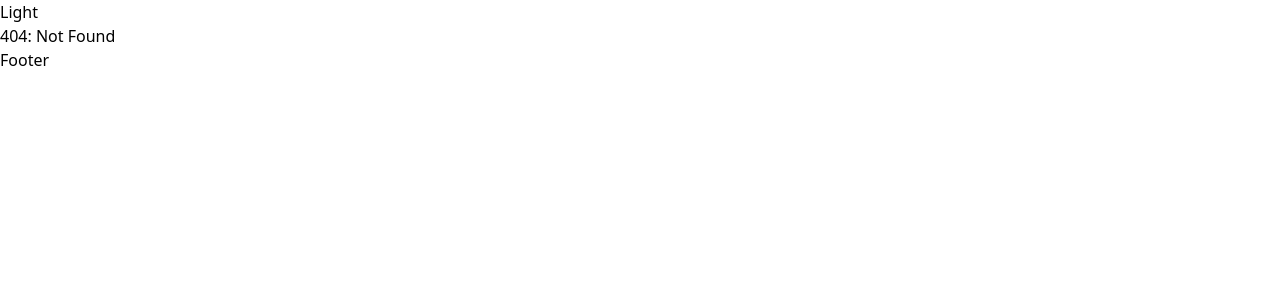
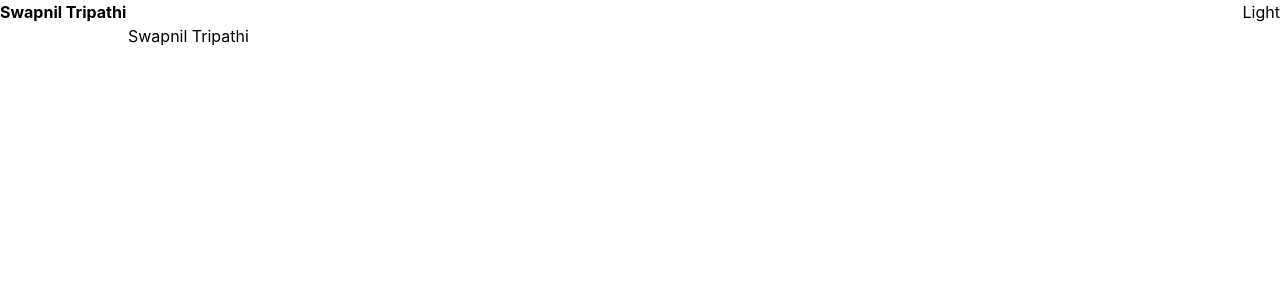
Before and after one commit to swaptr/swaptr.github.io, a SvelteKit app: page / in a window 1280 px wide. Before the commit this address had no page. Shown: the top 300 px of the page. Built offline with nearby package versions, Linux system fonts and the light colour scheme.

Commit message:
fix styling

```diff
--- a/src/app.css
+++ b/src/app.css
@@ -1,3 +1,48 @@
-@import 'tailwindcss/base';
-@import 'tailwindcss/components';
-@import 'tailwindcss/utilities'
+@tailwind base;
+@tailwind components;
+@tailwind utilities;
+
+:root {
+  color-scheme: dark;
+
+  --background: 0, 0%, 0%;
+  --foreground: 0, 0%, 100%;
+  --muted: 210 10% 50%;
+}
+
+[color-scheme='dark'] {
+  color-scheme: dark;
+
+  --background: 0, 0%, 0%;
+  --foreground: 0, 0%, 100%;
+  --muted: 210 10% 50%;
+}
+
+@media (prefers-color-scheme: light) {
+  :root {
+    color-scheme: light;
+
+    --background: 0, 0%, 100%;
+    --foreground: 0, 0%, 0%;
+    --muted: 210 10% 50%;
+  }
+}
+
+[color-scheme='light'] {
+  color-scheme: light;
+
+  --background: 0, 0%, 100%;
+  --foreground: 0, 0%, 0%;
+  --muted: 210 10% 50%;
+}
+
+
+@layer base {
+  * {
+    @apply font-sans;
+  }
+
+  body {
+    @apply antialiased bg-background text-foreground;
+  }
+}
--- a/src/lib/components/footer.svelte
+++ /dev/null
@@ -1 +0,0 @@
-<div>Footer</div>
--- a/src/lib/components/header.svelte
+++ b/src/lib/components/header.svelte
@@ -2,6 +2,7 @@
 	import Toggle from './toggle.svelte';
 </script>
 
-<div>
+<div class="flex justify-between">
+	<a href="/" class="font-bold">Swapnil Tripathi</a>
 	<Toggle />
 </div>
--- a/src/mdsvex.svelte
+++ b/src/mdsvex.svelte
@@ -1,10 +1,10 @@
 <script lang="ts" module>
-	import { img } from '$lib/components/default'
-	export { img }
+	import { img } from '$lib/components/default';
+	export { img };
 </script>
 
 <script lang="ts">
-	let props = $props()
+	let props = $props();
 </script>
 
 {@render props.children?.()}
--- a/src/routes/+layout.svelte
+++ b/src/routes/+layout.svelte
@@ -1,14 +1,14 @@
 <script lang="ts">
-	import Footer from '$lib/components/footer.svelte';
 	import Header from '$lib/components/header.svelte';
 	import '../app.css';
 	let { children } = $props();
 </script>
 
-<div class="">
+<div class="flex min-h-screen flex-col">
 	<Header />
-	<main>
-		{@render children?.()}
+	<main class="flex flex-1 justify-center">
+		<div class="w-full max-w-5xl">
+			{@render children?.()}
+		</div>
 	</main>
-	<Footer />
 </div>
--- /dev/null
+++ b/src/routes/+page.svelte
@@ -0,0 +1 @@
+Swapnil Tripathi
--- a/src/routes/b/+page.svelte
+++ b/src/routes/b/+page.svelte
@@ -13,9 +13,10 @@
 	<ul class="posts">
 		{#each data.posts as post}
 			<li class="post">
-				<a href={`/b/${post.slug}`} class="title">{post.title}</a>
-				<p class="date">{formatDate(post.date)}</p>
-				<p class="description">{post.description}</p>
+				<a href={`/b/${post.slug}`} class="flex flex-row items-center justify-between">
+					<p class="text-lg font-bold">{post.title}</p>
+					<p class="text-muted">{formatDate(post.date)}</p>
+				</a>
 			</li>
 		{/each}
 	</ul>
--- a/src/routes/b/[slug]/+page.svelte
+++ b/src/routes/b/[slug]/+page.svelte
@@ -8,6 +8,6 @@
 	<meta property="og:title" content={data.meta.title} />
 </svelte:head>
 
-<article class="prose">
+<article class="article max-w-none">
 	<data.content />
 </article>
--- a/tailwind.config.ts
+++ b/tailwind.config.ts
@@ -5,8 +5,35 @@ export default {
   content: ['./src/**/*.{html,js,svelte,ts}'],
 
   theme: {
-    extend: {}
+    fontFamily: {
+      sans: ["'Inter'", 'sans-serif']
+    },
+    extend: {
+      typography: {
+        DEFAULT: {
+          css: {
+            color: "hsl(var(--foreground))",
+            '*': {
+              color: "hsl(var(--foreground))",
+              margin: "0"
+            },
+            'h1, h2, h3, h4, h5, h6': {
+              textAlign: 'center',
+              marginTop: 4,
+              marginBottom: 4
+            },
+          }
+        }
+      },
+      colors: {
+        background: "hsl(var(--background))",
+        foreground: "hsl(var(--foreground))",
+        muted: "hsl(var(--muted))"
+      },
+    }
   },
 
-  plugins: [typography]
+  plugins: [typography(
+    { className: "article" }
+  )]
 } satisfies Config;
```
Also changed, not shown: static/fonts/inter.ttf (added).
